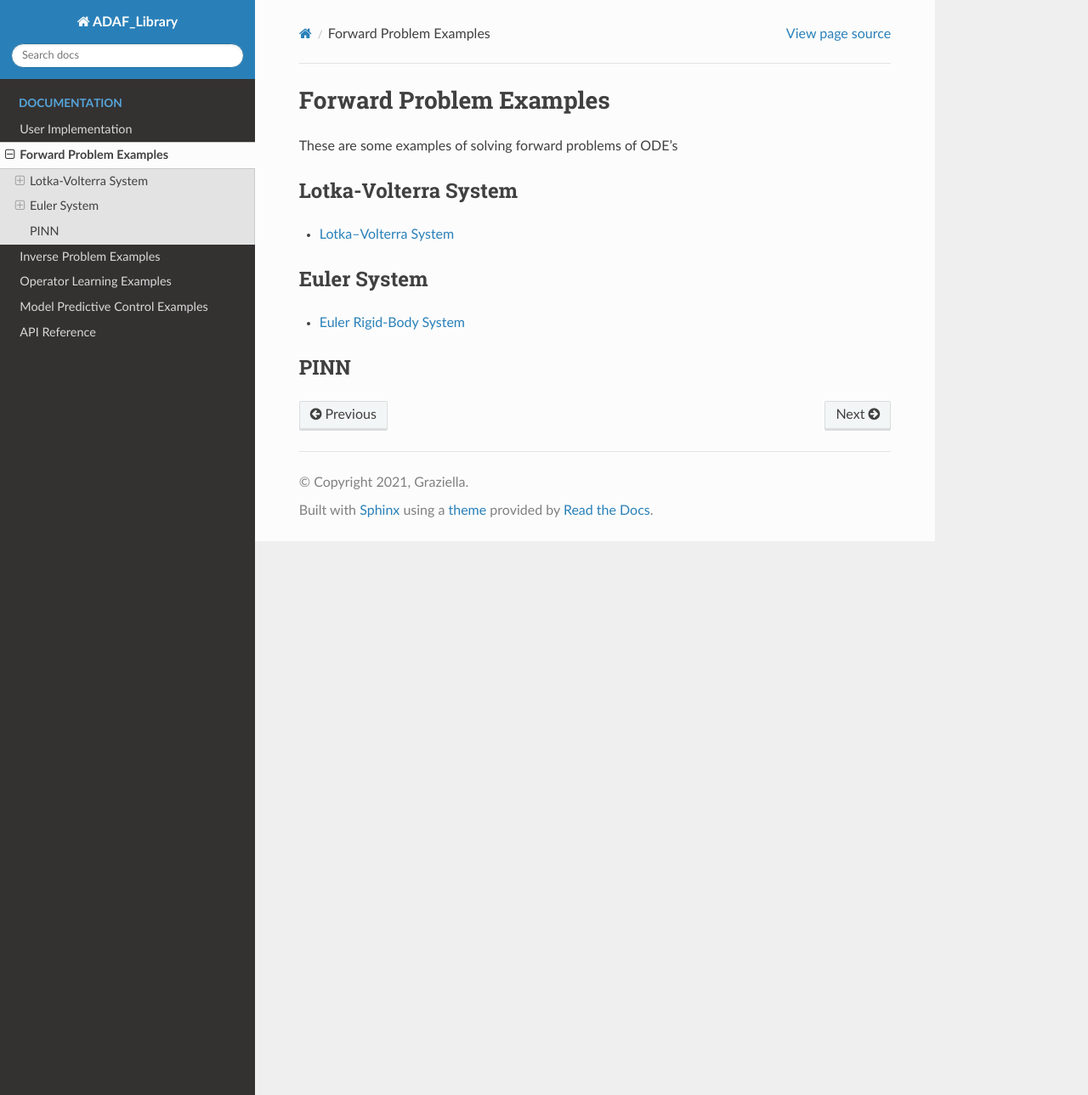
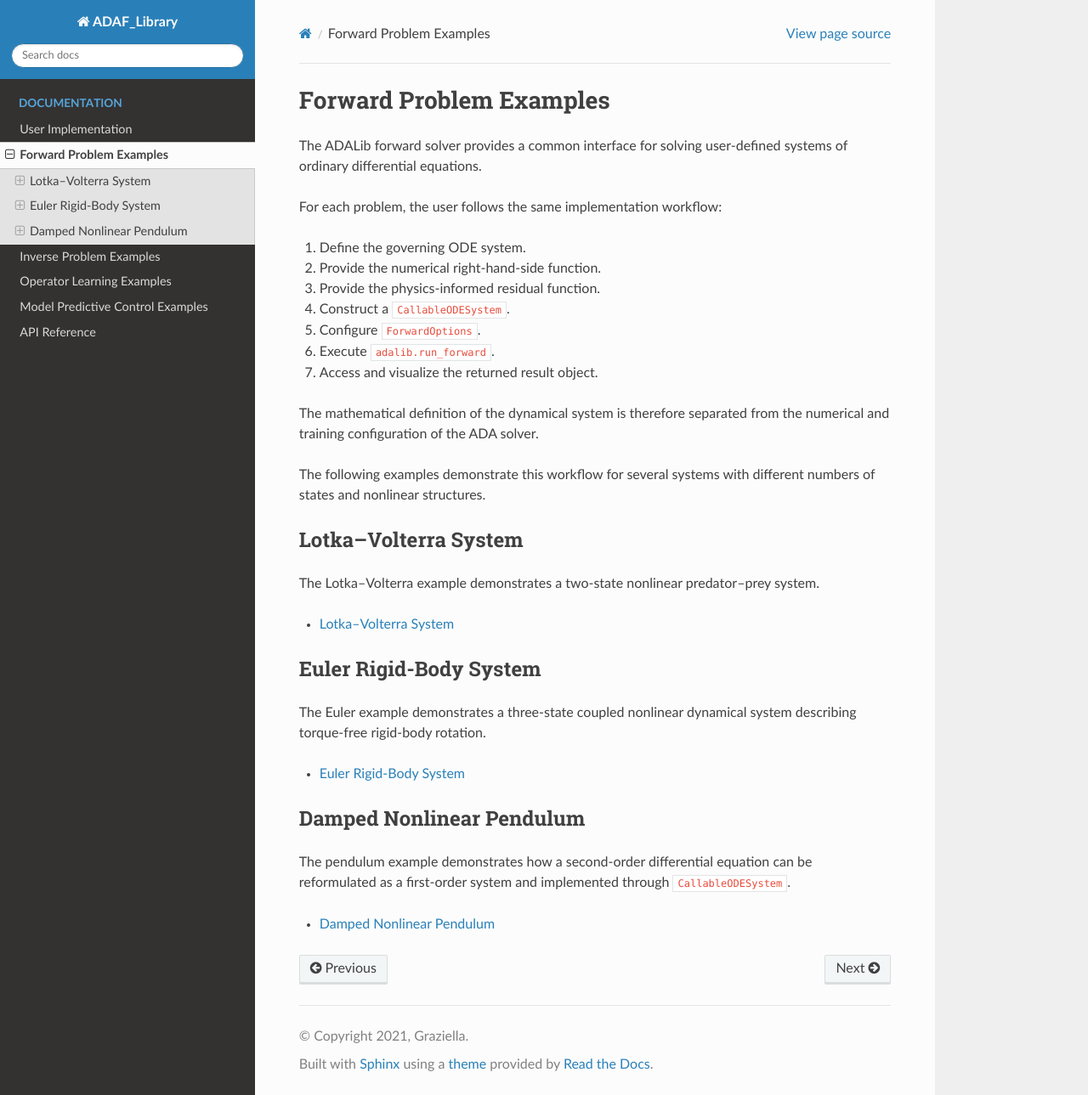
Before and after one commit to yooyoungwoo7/ADAF_Library, a Sphinx documentation site: the page built from docs/source/forward.rst, in a window 1280 px wide and 1289 px high. Shown: the whole window at 85% size. Built offline with Sphinx 7.4.7 and the Read the Docs theme 3.1.0, drawn with Linux system fonts in a browser that asks for light colours.

Commit message:
Update forward.rst

```diff
--- a/docs/source/forward.rst
+++ b/docs/source/forward.rst
@@ -1,28 +1,58 @@
 Forward Problem Examples
 ========================
 
-These are some examples of solving forward problems of ODE's
+The ADALib forward solver provides a common interface for solving
+user-defined systems of ordinary differential equations.
+
+For each problem, the user follows the same implementation workflow:
+
+1. Define the governing ODE system.
+2. Provide the numerical right-hand-side function.
+3. Provide the physics-informed residual function.
+4. Construct a ``CallableODESystem``.
+5. Configure ``ForwardOptions``.
+6. Execute ``adalib.run_forward``.
+7. Access and visualize the returned result object.
+
+The mathematical definition of the dynamical system is therefore separated
+from the numerical and training configuration of the ADA solver.
+
+The following examples demonstrate this workflow for several systems with
+different numbers of states and nonlinear structures.
 
 
-Lotka-Volterra System
-----
+Lotka–Volterra System
+---------------------
+
+The Lotka–Volterra example demonstrates a two-state nonlinear
+predator–prey system.
 
 .. toctree::
    :maxdepth: 1
 
-
    ex_lotka
 
 
-Euler System
---------
+Euler Rigid-Body System
+-----------------------
+
+The Euler example demonstrates a three-state coupled nonlinear dynamical
+system describing torque-free rigid-body rotation.
 
 .. toctree::
    :maxdepth: 1
 
-
    ex_euler
 
 
-PINN
-----
+Damped Nonlinear Pendulum
+-------------------------
+
+The pendulum example demonstrates how a second-order differential equation
+can be reformulated as a first-order system and implemented through
+``CallableODESystem``.
+
+.. toctree::
+   :maxdepth: 1
+
+   ex_pendulum
```
